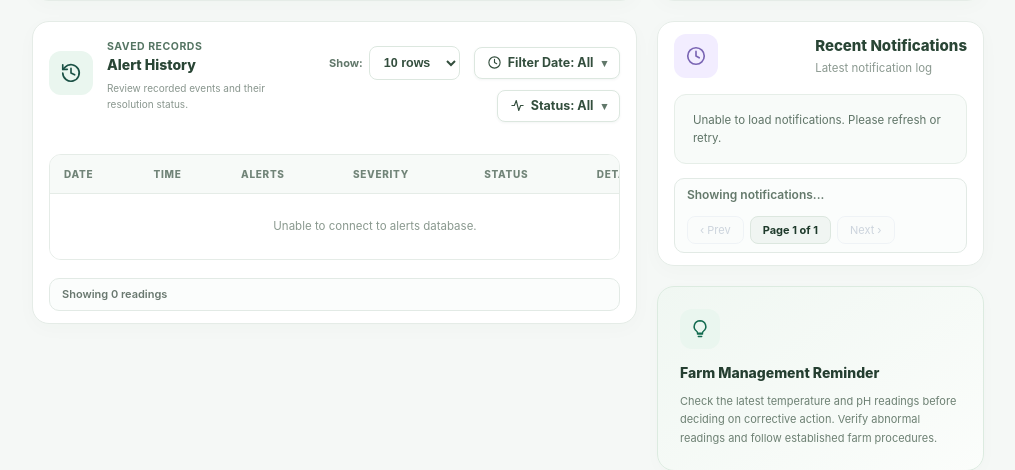
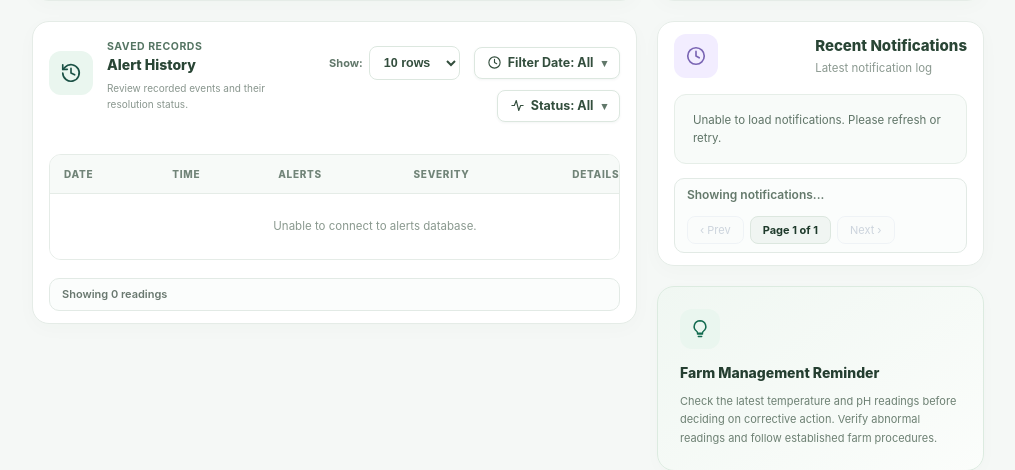
Before and after one commit to gmrdavid/shrimpGuard, a Flask app: template templates/alerts.html in a window 1280 px wide. Shown: the part 833-1303 px from the top of the page, without its empty margins (258-1273 px from the left). Run offline with Flask 3, Linux system fonts and the light colour scheme; the template is opened without the code that fills it, so the values that code supplies are empty; parts of the project's set-up code (start-up, migrations or seed data) failed here and were passed over.

Commit message:
auto-commit

```diff
--- a/static/js/alerts.js
+++ b/static/js/alerts.js
@@ -501,7 +501,7 @@ function renderAlertHistory(history) {
     if (total === 0) {
         tableBody.innerHTML = `
             <tr>
-                <td colspan="6" class="table-empty" style="text-align: center; padding: 28px 14px; color: #8a998f;">
+                <td colspan="5" class="table-empty" style="text-align: center; padding: 28px 14px; color: #8a998f;">
                     No saved alert records match these filters.
                 </td>
             </tr>
@@ -519,17 +519,12 @@ function renderAlertHistory(history) {
                 ? '<span class="severity-badge severity-warning">Warning</span>'
                 : '<span class="severity-badge severity-none">Optimal</span>';
 
-            const statusPill = item.status === "Active"
-                ? '<span class="status-pill status-active">Active</span>'
-                : '<span class="status-pill status-resolved">Resolved</span>';
-
             return `
                 <tr>
                     <td>${dateStr}</td>
                     <td>${timeStr}</td>
                     <td><strong>${item.alert_count}</strong></td>
                     <td>${severityBadge}</td>
-                    <td>${statusPill}</td>
                     <td>${item.details || "-"}</td>
                 </tr>
             `;
--- a/templates/alerts.html
+++ b/templates/alerts.html
@@ -447,7 +447,6 @@
                                     <th>Time</th>
                                     <th>Alerts</th>
                                     <th>Severity</th>
-                                    <th>Status</th>
                                     <th>Details</th>
                                 </tr>
                             </thead>
```
